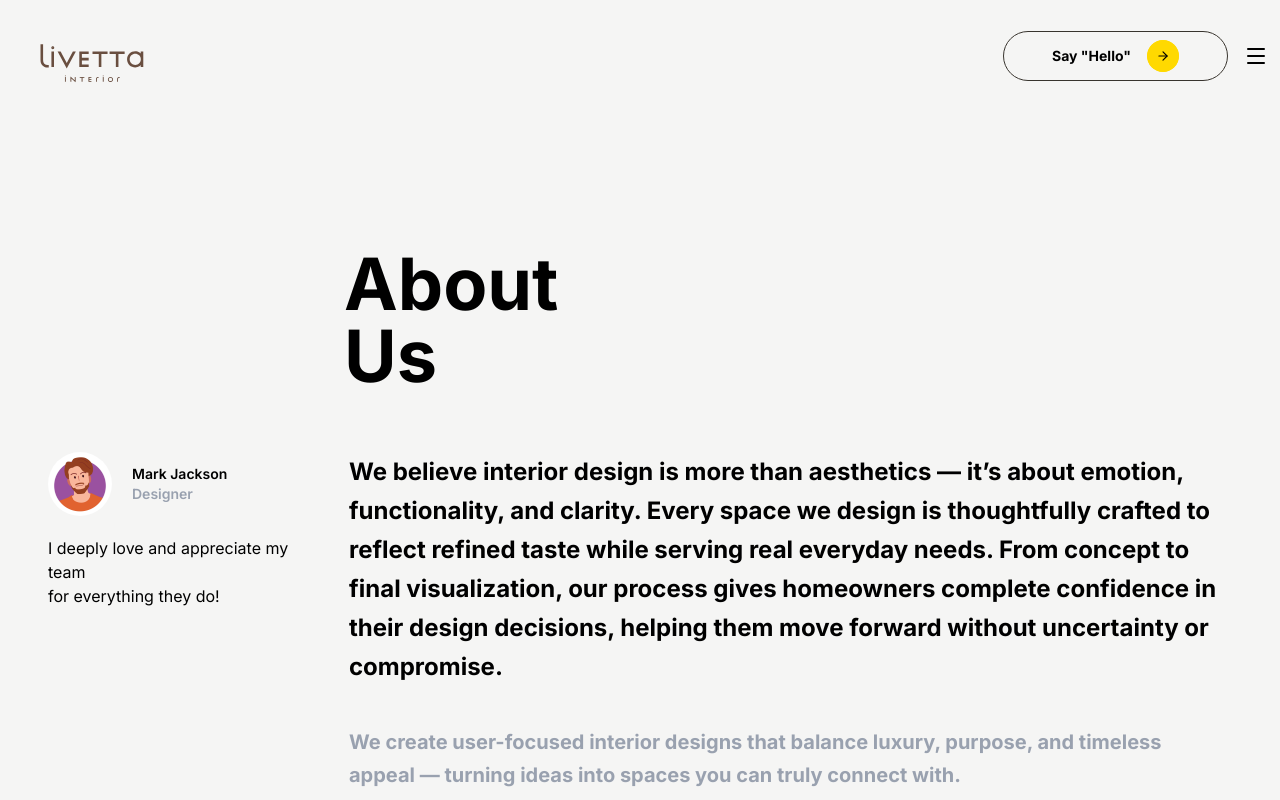
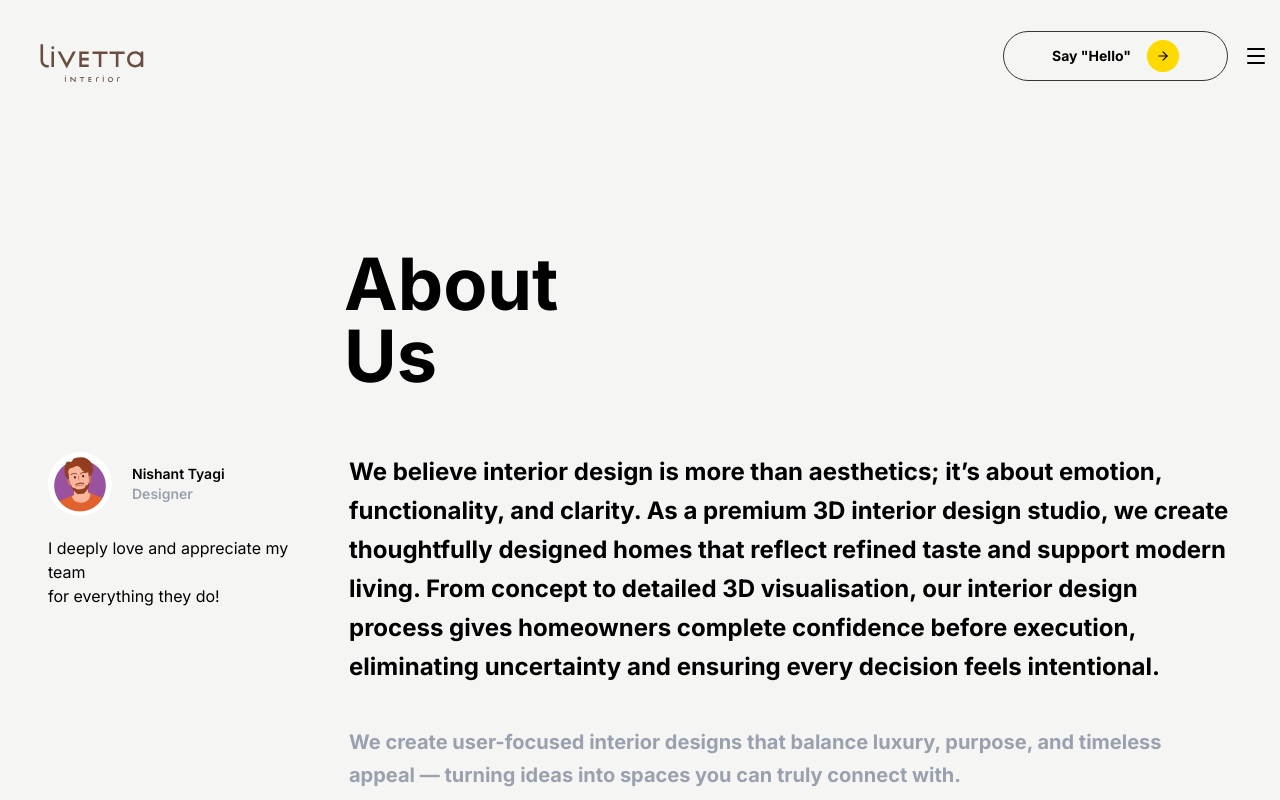
Before and after one commit to shreyash1231/Livetta, a React (Vite) app: page /AboutUs in a window 1280 px wide. Shown: the top 800 px of the page. Built offline with nearby package versions, Linux system fonts and the light colour scheme.

Commit message:
did correction

```diff
--- a/index.html
+++ b/index.html
@@ -2,7 +2,7 @@
 <html lang="en">
   <head>
     <meta charset="UTF-8" />
-    <link rel="icon" type="image/svg+xml" href="/public/assets/Livetta (2).svg" />
+  <link rel="icon" type="image/svg+xml" href="/assets/Livetta (2).png" />
     <link href="https://fonts.googleapis.com/css2?family=Inter:wght@300;400;500;600;700;800;900&display=swap"
       rel="stylesheet"
     />
--- a/src/components/About.tsx
+++ b/src/components/About.tsx
@@ -18,7 +18,7 @@ import img110 from "../../public/assets/Images (110).webp";
 import img109 from "../../public/assets/Images (109).webp";
 import img108 from "../../public/assets/Images (108).webp";
 import img107 from "../../public/assets/Images (107).webp";
-
+import { useNavigate } from 'react-router-dom';
 
 const AnimatedCounter = ({ value, duration = 2 }:any) => {
   const ref = useRef<HTMLSpanElement | null>(null);
@@ -47,10 +47,13 @@ const AnimatedCounter = ({ value, duration = 2 }:any) => {
 };
 
 const AboutSection = () => {
-  const sloganWords = [
-    'Every', 'journey', 'has', 'a', 'beginning.',
- 'Ours', 'is', 'guided', 'by', 'belief,', 'intention,', 'and', 'a', 'deep', 'respect', 'for', 'what', 'home', 'truly', 'means.',
-  ];
+  const navigate = useNavigate();
+ const sloganWords = [
+  'Livetta', 'Interiors', 'is', 'a', 'Bengaluru-based', '3D', 'interior',
+  'design', 'studio', 'offering', 'design-first', 'interior',
+  'solutions', 'and', 'execution', 'support.'
+];
+
 
 
   const statsData = [
@@ -244,7 +247,7 @@ const AboutSection = () => {
                 initial="hidden"
                 whileInView="visible"
                 viewport={{ once: true }}
-                className="text-black text-[24px] md:text-[28px] lg:text-[30px] font-semibold leading-[1.4] tracking-[-0.03em]"
+                className="text-black text-[14px] font-semibold leading-[1.4] tracking-[-0.03em]"
                 style={{
                   fontFamily: 'Inter, sans-serif',
                   willChange: 'transform'
@@ -277,10 +280,10 @@ const AboutSection = () => {
         <div className="flex flex-col sm:flex-row items-start sm:items-center justify-center gap-6">
 
           <motion.a
-            href={`mailto:livettainterior@gmail.com`}
+            onClick={()=>navigate("/contact")}
             target="_blank"
             rel="noopener noreferrer"
-            className="inline-flex items-center gap-4 px-5 py-3 bg-white rounded-full shadow-[0_2px_1px_-1px_rgba(0,0,0,0.06)] border border-white/30 hover:shadow-lg transition-all duration-300"
+            className="cursor-pointer inline-flex items-center gap-4 px-5 py-3 bg-white rounded-full shadow-[0_2px_1px_-1px_rgba(0,0,0,0.06)] border border-white/30 hover:shadow-lg transition-all duration-300"
             initial={{ opacity: 0, y: 20 }}
             whileInView={{ opacity: 1, y: 0 }}
             viewport={{ once: true }}
--- a/src/components/Aboutcompany.tsx
+++ b/src/components/Aboutcompany.tsx
@@ -9,6 +9,7 @@ import { ArrowRight } from "lucide-react";
 import { motion } from "framer-motion";
 import img98 from "../../public/assets/WhatsApp Image 2026-02-10 at 2.55.10 PM.jpeg";
 import SEO from "./SEO";
+import { useNavigate } from "react-router-dom";
 const containerVariants = {
   hidden: {},
   show: {
@@ -28,6 +29,7 @@ const itemVariants = {
 };
 
 const Aboutcompany = () => {
+  const navigate = useNavigate();
   const timelineData = [
     {
       year: "2026",
@@ -86,7 +88,7 @@ const Aboutcompany = () => {
               <div className="flex gap-5">
                 <img
                   src={img98}
-                  alt="Mark Jackson"
+                  alt="Nishant Tyagi"
                   loading="lazy"
                   className="h-16 w-16 rounded-full object-cover"
                 />
@@ -98,7 +100,7 @@ const Aboutcompany = () => {
                     variants={itemVariants}
                     className="text-black font-semibold"
                   >
-                    Mark Jackson
+                    Nishant Tyagi
                   </motion.span>
                   <motion.span
                     variants={itemVariants}
@@ -116,12 +118,12 @@ const Aboutcompany = () => {
 
             <div className="xl:col-span-3 flex flex-col gap-5 xl:gap-10 text-black">
               <strong className="xl:text-2xl leading-relaxed">
-                We believe interior design is more than aesthetics — it’s about
-                emotion, functionality, and clarity. Every space we design is
-                thoughtfully crafted to reflect refined taste while serving real
-                everyday needs. From concept to final visualization, our process
-                gives homeowners complete confidence in their design decisions,
-                helping them move forward without uncertainty or compromise.
+              We believe interior design is more than aesthetics; it’s about
+              emotion, functionality, and clarity. As a premium 3D interior design studio, we create
+              thoughtfully designed homes that reflect refined taste and support modern living.
+              From concept to detailed 3D visualisation, our interior design process gives
+              homeowners complete confidence before execution, eliminating uncertainty and
+              ensuring every decision feels intentional.
               </strong>
 
               <strong className="text-gray-400 text-sm xl:text-xl leading-relaxed">
@@ -203,7 +205,7 @@ const Aboutcompany = () => {
             </div>
             <div className="flex xl:items-center gap-4 cursor-pointer">
                   <a
-                    href={`mailto:livettainterior@gmail.com`}
+                    onClick={()=>navigate("/contact")}
             className={`hidden md:flex items-center gap-4 border px-12 xl:px-12 xl:py-2 rounded-full text-sm text-black`}
           >
             <strong>Say "Hello"</strong>
--- a/src/components/Contact.tsx
+++ b/src/components/Contact.tsx
@@ -89,7 +89,7 @@ const Contact = () => {
               <img
                 src={img98}
                 loading="lazy"
-                alt="Mark Jackson"
+                alt="Nishant Tyagi"
                 className="h-16 w-16 rounded-full object-cover"
               />
               <motion.div
@@ -100,7 +100,7 @@ const Contact = () => {
                   variants={itemVariants}
                   className="text-black font-semibold"
                 >
-                  Mark Jackson
+                  Nishant Tyagi
                 </motion.span>
                 <motion.span
                   variants={itemVariants}
--- a/src/components/Craft.tsx
+++ b/src/components/Craft.tsx
@@ -1,7 +1,10 @@
 import { ArrowRight } from "lucide-react";
 import bgimage from "../../public/assets/Home - Where a Space Begins to Feel Like Home/Where a Space Begins to Feel Like Home.webp";
 import { motion } from "framer-motion";
+import { useNavigate } from "react-router-dom";
 const Craft = () => {
+
+  const navigate = useNavigate();
 
     const containerVariants = {
         hidden: {},
@@ -99,7 +102,7 @@ const Craft = () => {
       className="flex justify-center cursor-pointer"
     >
       <motion.a
-        href={`mailto:livettainterior@gmail.com`}
+        onClick={()=>navigate("/contact")}
         className="w-73 text-[12px] md:text-sm flex items-center
                    border px-6 py-3 rounded-full text-white"
       >
--- a/src/components/Header.tsx
+++ b/src/components/Header.tsx
@@ -89,7 +89,7 @@ const Header = ({ bgColor = DEFAULT_BG }) => {
 
           <div className="flex items-center gap-4 cursor-pointer">
             <a
-              href={`mailto:livettainterior@gmail.com`}
+               onClick={()=>navigate("/contact")}
               className={`hidden md:flex items-center gap-4 border px-12 py-2 xl:px-12 xl:py-2 rounded-full text-sm ${textColor}`}
             >
               <strong>Say "Hello"</strong>
@@ -150,7 +150,7 @@ const Header = ({ bgColor = DEFAULT_BG }) => {
                     (000) 000-00-00
                   </a> */}
                   <a
-                    href={`mailto:livettainterior@gmail.com`}
+                     onClick={()=>navigate("/contact")}
                     className="text-white hidden lg:block"
                   >
                    livettainterior@gmail.com
--- a/src/components/Team.tsx
+++ b/src/components/Team.tsx
@@ -54,11 +54,11 @@ const Team = () => {
               <motion.strong variants={itemVariants}>
                 <img src={logo} loading="lazy" className="w-20 h-20" />
               </motion.strong>
-              <motion.strong variants={itemVariants} className="font-semibold">
-                We believe great spaces are created by the right people, not
-                large teams. Our work is shaped through carefully chosen
-                collaborations — designers, specialists, and thinkers aligned
-                with our values and standards.
+               <motion.strong variants={itemVariants} className="font-semibold">
+                We believe great spaces are created by the right people, not large
+                teams. At Livetta Interiors, our 3D interior design work is shaped
+                through carefully chosen collaborations — designers and specialists
+                aligned with our values and standards.
               </motion.strong>
             </motion.strong>
           </motion.div>
```
Also changed, not shown: public/assets/Livetta (2).png (added).
